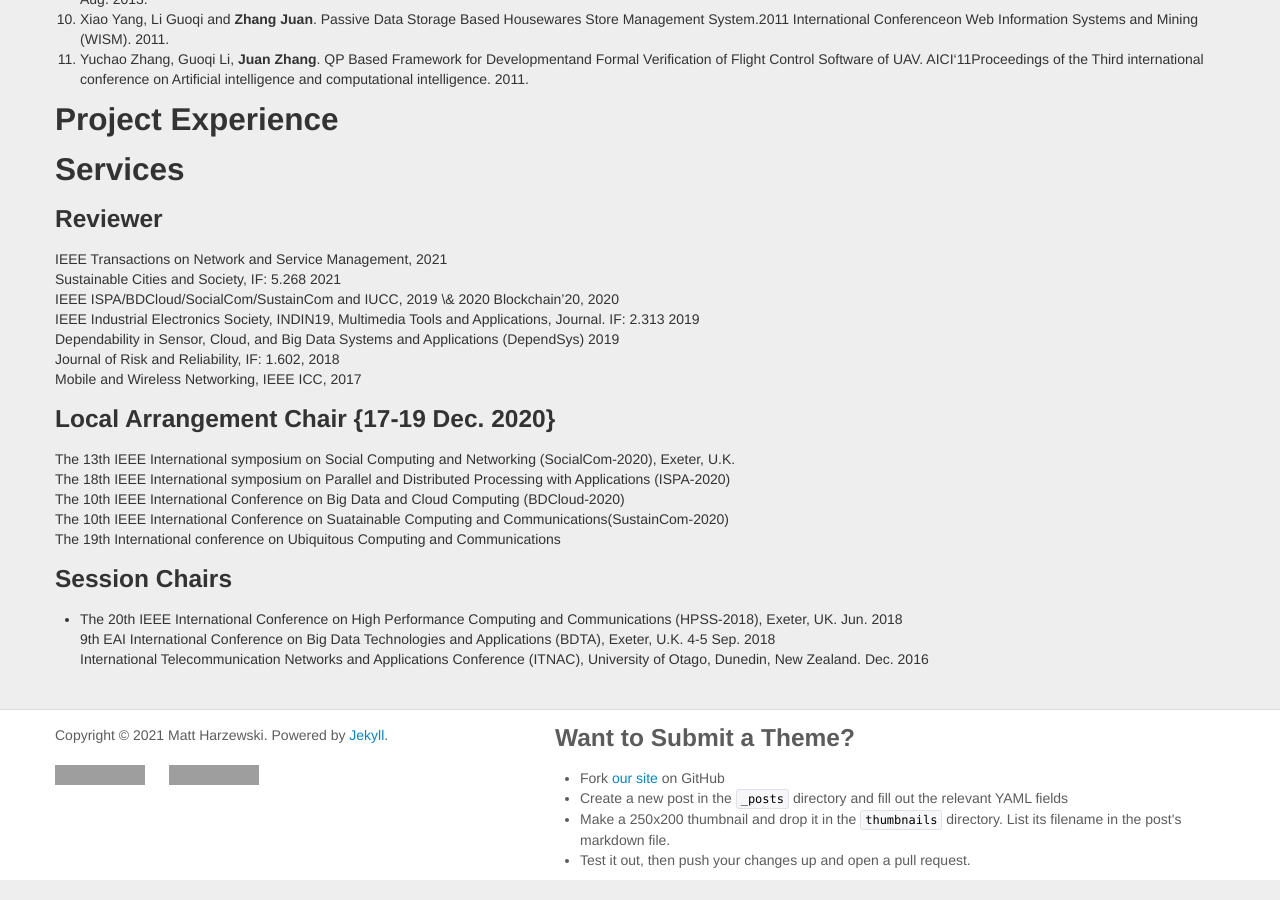
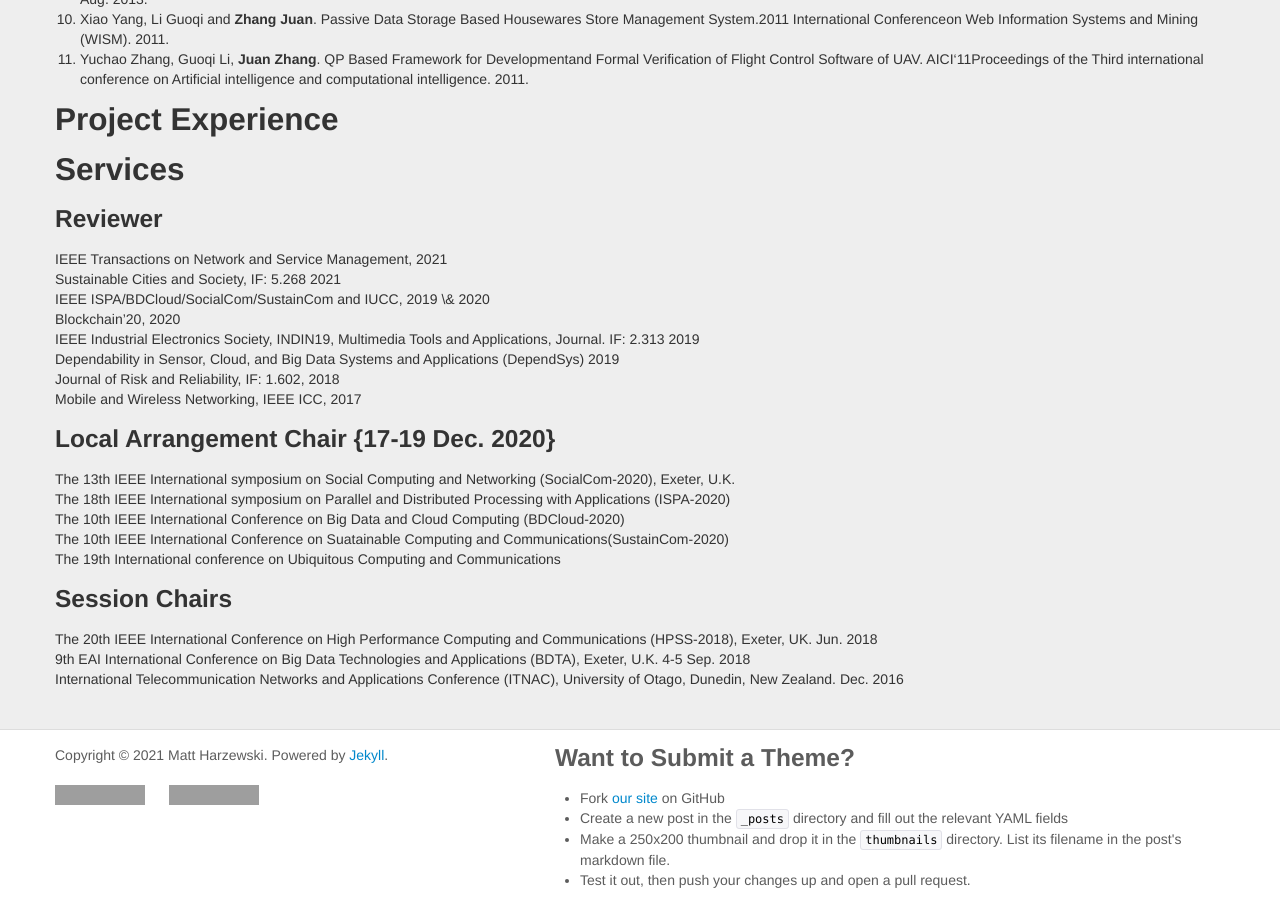
Before and after one commit to jdaisyzhang/JuanZhang, a Jekyll site: the page built from index.md, in a window 1280 px wide and 900 px high, scrolled down 1025 px. Built offline with Jekyll 4.4.1, drawn with Linux system fonts in a browser that asks for light colours; our own code applies the rules of GitHub Pages for plain Markdown files; grey boxes are pictures that could not be loaded.

```diff
--- a/index.md
+++ b/index.md
@@ -38,7 +38,7 @@ Mobile Edge Computing, Game Theory, Deep ReinforcementLearning, Decision Making
 
  IEEE Transactions on Network and Service Management, 2021 <br>
 Sustainable Cities and Society, IF: 5.268 2021 <br>
- IEEE ISPA/BDCloud/SocialCom/SustainCom and IUCC, 2019  \&  2020
+ IEEE ISPA/BDCloud/SocialCom/SustainCom and IUCC, 2019  \&  2020<br>
 Blockchain'20, 2020 <br>
 IEEE Industrial Electronics Society, INDIN19, Multimedia Tools and Applications, Journal. IF: 2.313 2019 <br>
  Dependability in Sensor, Cloud, and Big Data Systems and Applications (DependSys) 2019 <br>
@@ -58,6 +58,6 @@ IEEE Industrial Electronics Society, INDIN19, Multimedia Tools and Applications,
 
 ### Session Chairs
 
-+ The 20th IEEE International Conference on High Performance Computing and Communications (HPSS-2018), Exeter, UK. Jun. 2018 <br>
- 9th EAI International Conference  on Big Data Technologies and Applications (BDTA), Exeter, U.K. 4-5 Sep. 2018<br>
+The 20th IEEE International Conference on High Performance Computing and Communications (HPSS-2018), Exeter, UK. Jun. 2018 <br>
+9th EAI International Conference  on Big Data Technologies and Applications (BDTA), Exeter, U.K. 4-5 Sep. 2018<br>
 International Telecommunication Networks and Applications Conference (ITNAC), University of Otago, Dunedin, New Zealand. Dec. 2016<br>
```
